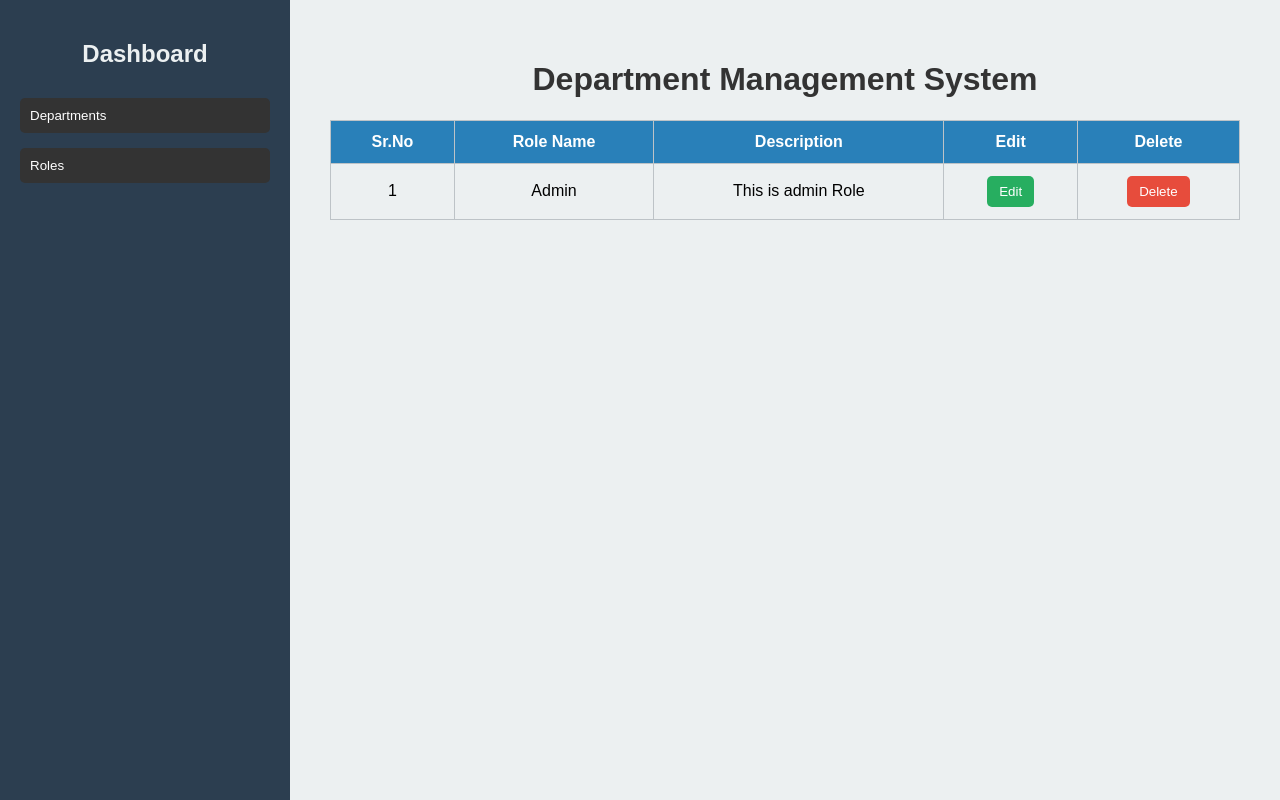
After one commit to charupalvi/department_management, a Django app: page /viewrole in a window 1280 px wide. The commit adds this page. Run offline with Django 5.2, Linux system fonts and the light colour scheme; data comes from the database, SQL or seed files in the repository; both versions use the stored data as it was after the commit.

Commit message:
Role Commit

```diff
--- a/deptapp/models.py
+++ b/deptapp/models.py
@@ -8,3 +8,10 @@ class Depart(models.Model):
     created_at = models.DateTimeField(auto_now_add=True)
     updated_at = models.DateTimeField(auto_now=True)
     status = models.BooleanField(default=True)
+
+class Roles(models.Model):
+    role_id = models.AutoField(primary_key=True)
+    role_name = models.CharField(max_length=100)
+    description = models.CharField(max_length=300)
+    created_at = models.DateTimeField(auto_now_add=True)
+    updated_at = models.DateTimeField(auto_now=True)
--- a/deptapp/urls.py
+++ b/deptapp/urls.py
@@ -11,6 +11,9 @@ urlpatterns = [
     path('adddepart',views.addDepart),
     path('delete/<int:departid>',views.Deletedepart),
     path('update/<int:departid>',views.Updatedepart),
-
-
+    #Roles:
+    path('viewrole',views.viewRole),
+    path('addrole',views.addRole),
+    path('deleterole/<int:roleid>',views.Deleterole),
+    path('updaterole/<int:roleid>',views.Updaterole),
 ]
--- a/deptapp/views.py
+++ b/deptapp/views.py
@@ -1,5 +1,5 @@
 from django.shortcuts import render,redirect
-from deptapp.models import Depart
+from deptapp.models import Depart,Roles
 # Create your views here.
 
 
@@ -66,3 +66,54 @@ def Updatedepart(request,departid):
         d=request.POST['description']
         dt.update(depart_name=n,description=d)
         return redirect('/')
+
+# Roles :-
+
+def viewRole(request):
+    data=Roles.objects.all()
+    print(type(data)) # QuerySet of List containing
+    print(data)
+    context={}
+    context['roles']=data
+    return render(request,'viewrole.html',context)
+
+
+def addRole(request):
+    print(request.method)
+    if request.method=='GET':
+        return render(request,'addrole.html')
+    else:
+        #capture data from form
+        n = request.POST['role_name']
+        d = request.POST['description']
+        print(n,d)
+
+        #add the data in db
+        r=Roles.objects.create(role_name=n,description=d)
+        r.save()
+        # return render(request,'index.html')
+        # return render(request,'index.html',context)
+        return redirect('/')
+
+
+def Deleterole(request, roleid):
+    # Get the department object
+    role = Roles.objects.get(role_id=roleid)
+    # Update the status to False (inactive)
+    role.status = False
+    role.save()  # Save the updated status to the database
+    return redirect('/')
+
+def Updaterole(request,roleid):
+    # b=Depart.objects.filter(id=bookid)
+    r=Roles.objects.get(role_id=roleid)
+    if request.method=='GET':
+        context={}
+        context['role']=d # used with GET method
+        return render(request,'updaterole.html',context)
+    else:
+        ur=Roles.objects.filter(role_id=roleid)
+        n=request.POST['role_name']
+        d=request.POST['description']
+        ur.update(role_name=n,description=d)
+        return redirect('/')
--- a/templates/base.html
+++ b/templates/base.html
@@ -6,21 +6,28 @@
     <meta name="viewport" content="width=device-width, initial-scale=1.0">
     <title>{% block title %}Department Management System{% endblock %}</title>
     <link rel="stylesheet" href="{% static 'css/style.css' %}">
-
-
-        {% block styles %}{% endblock %}
-
+    {% block styles %}{% endblock %}
 </head>
 <body>
 
     <!-- Sidebar -->
     <div class="sidebar">
         <h2>Dashboard</h2>
-        <a href="/">View Departments</a>
-        <a href="/adddepart">Create Department</a>
-        <a href="/modifydepart">Modify Departments</a>
-        <!-- <a href="#">Reports</a>
-        <a href="#">Settings</a> -->
+        <div class="dropdown">
+            <button class="dropdown-btn">Departments</button>
+            <ul class="dropdown-content">
+                <li><a href="/">View Departments</a></li>
+                <li><a href="/adddepart">Create Department</a></li>
+                <li><a href="/modifydepart">Modify Departments</a></li>
+            </ul>
+        </div>
+        <div class="dropdown">
+            <button class="dropdown-btn">Roles</button>
+            <ul class="dropdown-content">
+                <li><a href="/viewrole">View Roles</a></li>
+                <li><a href="/addrole">Create Role</a></li>
+            </ul>
+        </div>
     </div>
 
     <!-- Main Content Area -->
@@ -30,5 +37,71 @@
         {% endblock %}
     </div>
 
+    <script>
+        // Dropdown functionality
+        const dropdowns = document.querySelectorAll('.dropdown-btn');
+        dropdowns.forEach(btn => {
+            btn.addEventListener('click', () => {
+                btn.nextElementSibling.classList.toggle('show');
+            });
+        });
+
+        // Close dropdowns if clicked outside
+        window.addEventListener('click', (event) => {
+            if (!event.target.matches('.dropdown-btn')) {
+                const dropdownContents = document.querySelectorAll('.dropdown-content');
+                dropdownContents.forEach(content => content.classList.remove('show'));
+            }
+        });
+    </script>
+
+    <style>
+        .dropdown {
+            margin-bottom: 15px;
+        }
+
+        .dropdown-btn {
+            background-color: #333;
+            color: white;
+            padding: 10px;
+            border: none;
+            width: 100%;
+            text-align: left;
+            cursor: pointer;
+        }
+
+        .dropdown-btn:hover {
+            background-color: #555;
+        }
+
+        .dropdown-content {
+            display: none;
+            list-style: none;
+            padding: 0;
+            margin: 0;
+        }
+
+        .dropdown-content.show {
+            display: block;
+        }
+
+        .dropdown-content li {
+            margin: 0;
+            padding: 0;
+        }
+
+        .dropdown-content li a {
+            display: block;
+            padding: 10px;
+            color: white;
+            background-color: #444;
+            text-decoration: none;
+        }
+
+        .dropdown-content li a:hover {
+            background-color: #666;
+        }
+    </style>
+
 </body>
 </html>
--- /dev/null
+++ b/templates/viewrole.html
@@ -0,0 +1,30 @@
+{% extends 'base.html' %}
+{% load static %}
+
+{% block title %}Department List{% endblock %}
+
+{% block content %}
+    <h1>Department Management System</h1>
+    <table>
+        <tr>
+            <th>Sr.No</th>
+            <th>Role Name</th>
+            <th>Description</th>
+            <th>Edit</th>
+            <th>Delete</th>
+        </tr>
+        {% for role in roles %}
+        <tr>
+            <td>{{ role.role_id }}</td>
+            <td>{{ role.role_name }}</td>
+            <td>{{ role.description }}</td>
+            <td>
+                <button><a href="updaterole/{{ role.role_id }}">Edit</a></button>
+            </td>
+            <td>
+                <button class="delete"><a href="deleterole/{{ role.role_id }}">Delete</a></button>
+            </td>
+        </tr>
+        {% endfor %}
+    </table>
+{% endblock %}
```
Also changed, not shown: templates/addrole.html (added, +21 -0 lines), templates/updaterole.html (added, +21 -0 lines), db.sqlite3, deptapp/migrations/0002_roles.py (added).
